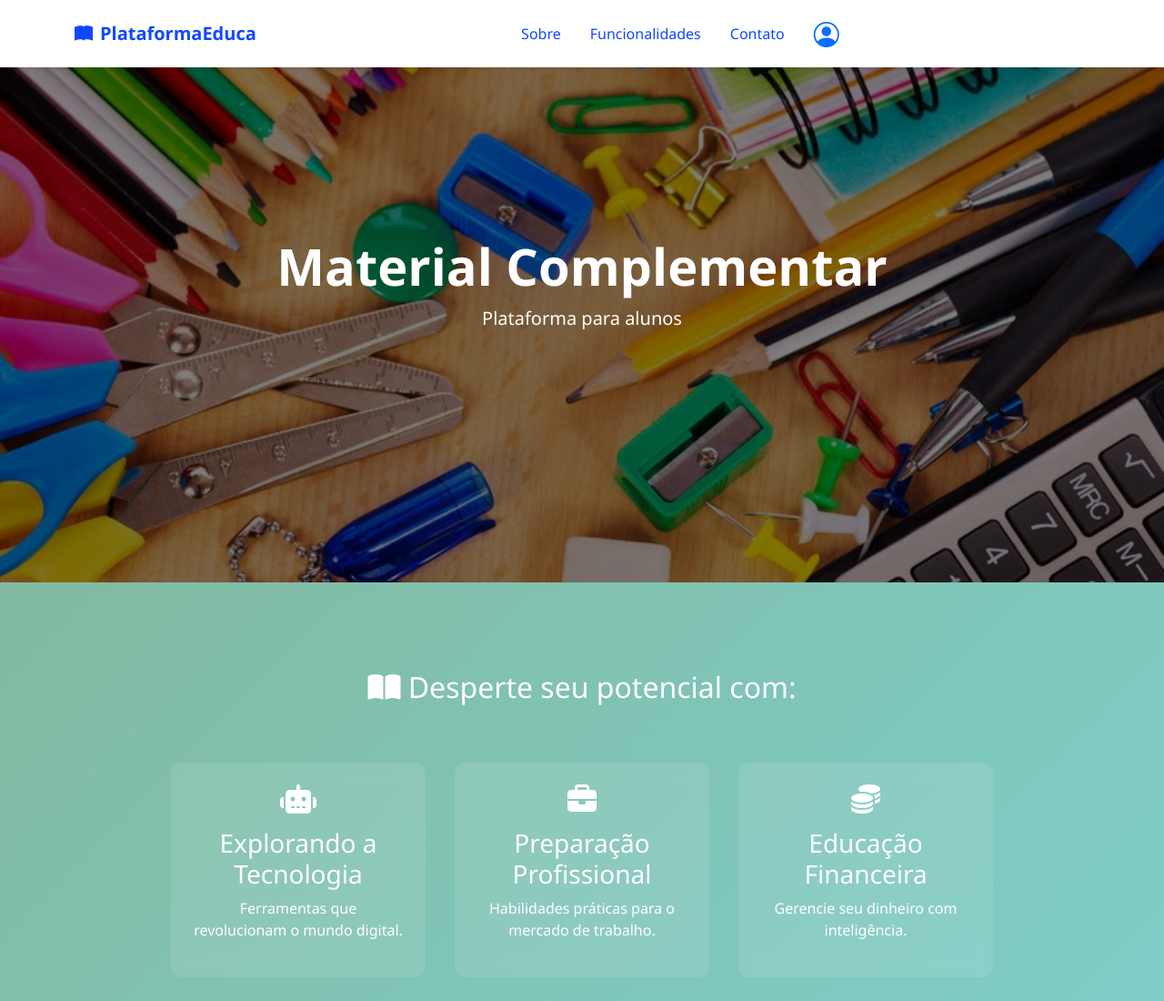
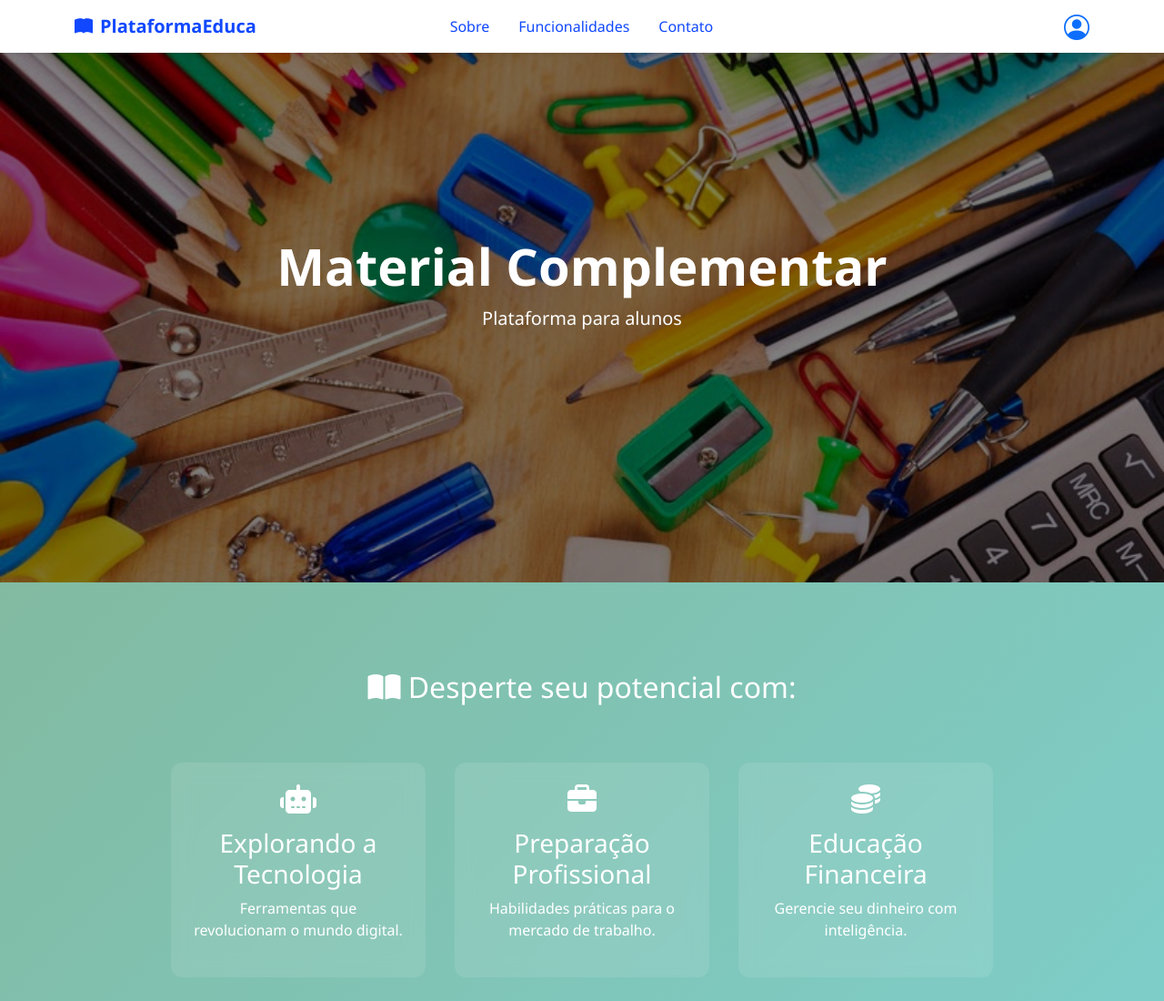
Before and after one commit to franciscomateusrodriguescastro/Projeto-Aplicado-Multiplataforma---Etapa-2, a plain HTML site: page material.html in a window 1280 px wide. Shown: the top 1100 px of the page at 91% size. Drawn offline with nearby package versions, Linux system fonts and the light colour scheme.

Commit message:
atualização 2.5

```diff
--- a/material.html
+++ b/material.html
@@ -14,19 +14,22 @@
 <body>
   <!-- Navbar -->
   <nav class="navbar navbar-expand-lg shadow-sm bg-light fixed-top navbar-gradient">
+  <div class="container">
+    <!-- Logo à esquerda -->
+    <a class="navbar-brand fw-bold text-primary" href="index.html">
+      <i class="bi bi-book-fill me-2"></i>PlataformaEduca
+    </a>
 
-    <div class="container">
-      <a class="navbar-brand fw-bold text-primary" href="index.html"><i
-          class="bi bi-book-fill me-2"></i>PlataformaEduca</a>
-
+    <!-- Botão de colapso (hamburger) -->
     <button class="navbar-toggler" type="button" data-bs-toggle="collapse" data-bs-target="#navbarContent"
       aria-controls="navbarContent" aria-expanded="false" aria-label="Toggle navigation">
       <span class="navbar-toggler-icon"></span>
     </button>
 
-      <div class="collapse navbar-collapse justify-content-center" id="navbarContent" ;>
-
-        <ul class="navbar-nav mb-2 mb-lg-0 d-flex align-items-center gap-3">
+    <!-- Conteúdo do menu -->
+    <div class="collapse navbar-collapse" id="navbarContent">
+      <!-- Menu centralizado -->
+      <ul class="navbar-nav mx-auto mb-2 mb-lg-0 d-flex align-items-center gap-3">
         <li class="nav-item">
           <a class="nav-link text-dark" href="#sobre">Sobre</a>
         </li>
@@ -36,13 +39,16 @@
         <li class="nav-item">
           <a class="nav-link text-dark" href="#contato">Contato</a>
         </li>
-          <a class="nav-link" href="/login.html">
+      </ul>
+
+      <!-- Ícone de contato alinhado à direita -->
+      <a class="nav-link ms-auto" href="/login.html">
         <i class="bi bi-person-circle fs-3 text-primary"></i>
       </a>
-        </ul>
     </div>
   </div>
 </nav>
+
 
   <!-- Hero Section -->
   <section class="hero d-flex align-items-center justify-content-center text-white"
```
Lines whose indentation alone changed are shown as unchanged.
